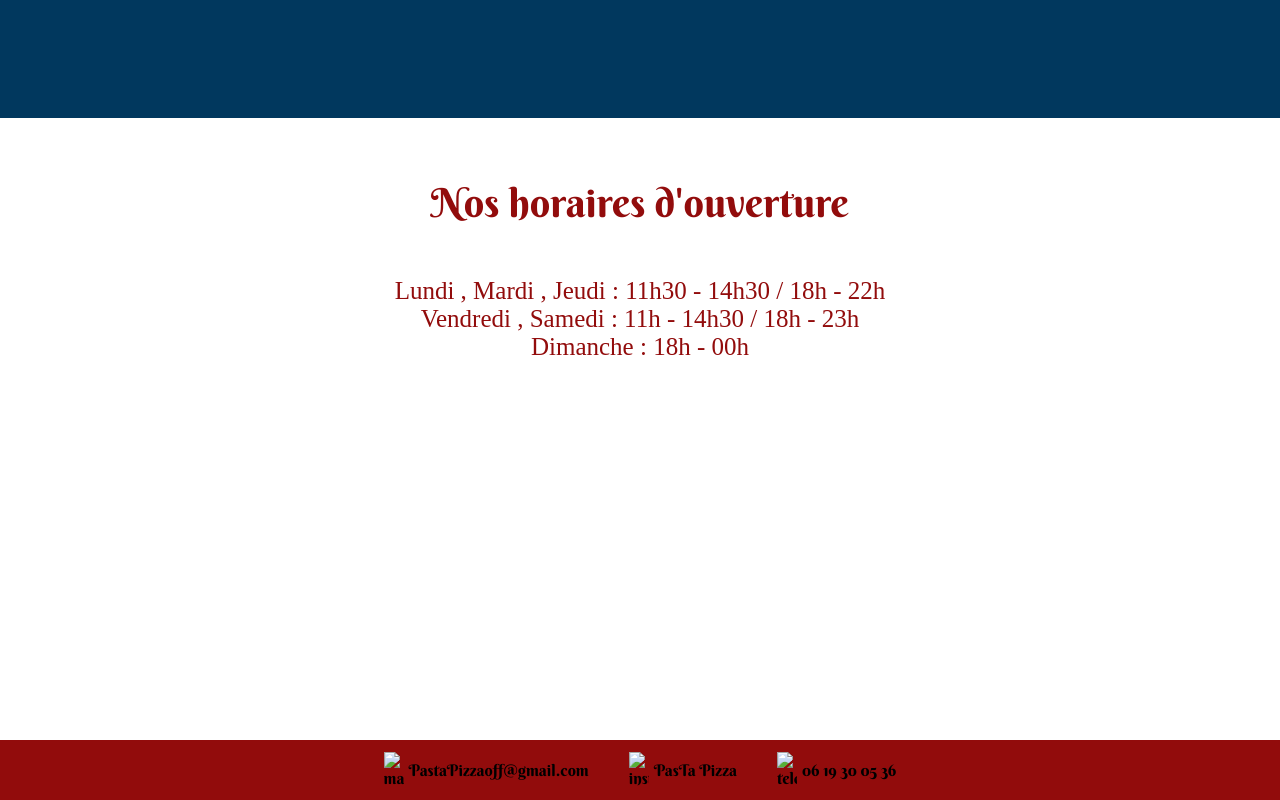
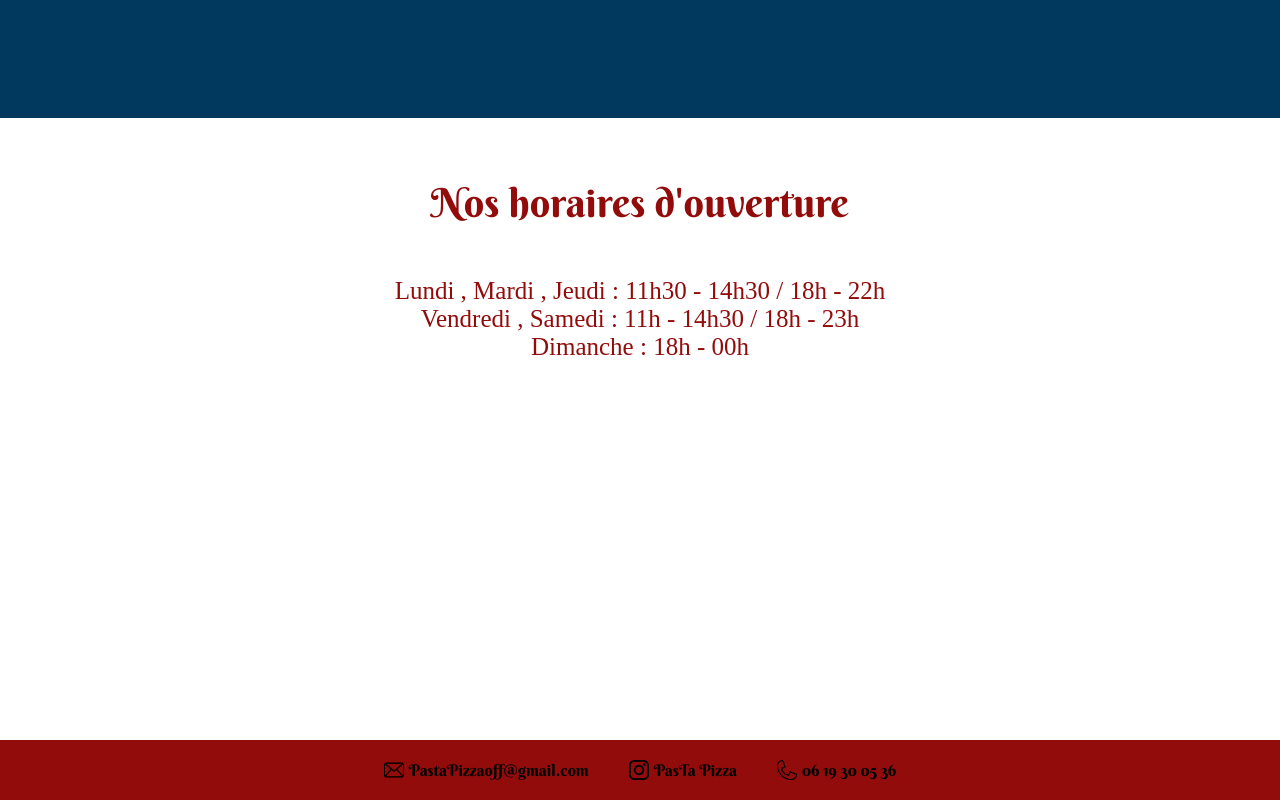
Before and after one commit to Noah-Cabaret/Pas-Ta-Pizza, a plain HTML site: page A_propos.html in a window 1280 px wide. Shown: the part 2036-2836 px from the top of the page. Drawn offline with Linux system fonts and the light colour scheme; the site is published under a folder, as on GitHub Pages, so addresses that start at the root find nothing.

Commit message:
Update A_propos.html

```diff
--- a/A_propos.html
+++ b/A_propos.html
@@ -60,15 +60,15 @@
 
   <footer id="contact">
     <a class="mail" href="mailto:pastapizzaoff@gmail.com">
-      <img class="logos" src="/img/mail.png" alt="mail">
+      <img class="logos" src="img/mail.png" alt="mail">
       PastaPizzaoff@gmail.com
     </a>
     <a class="insta" href="https://www.instagram.com/pastapizzaoff/">
-      <img class="logos" src="/img/insta.png" alt="insta">
+      <img class="logos" src="img/insta.png" alt="insta">
       PasTa Pizza
     </a>
     <a href="tel:+336619300536" class="tel">
-      <img class="logos" src="/img/telephone.png" alt="telephone">
+      <img class="logos" src="img/telephone.png" alt="telephone">
       06 19 30 05 36
     </a>
   </footer>
```
